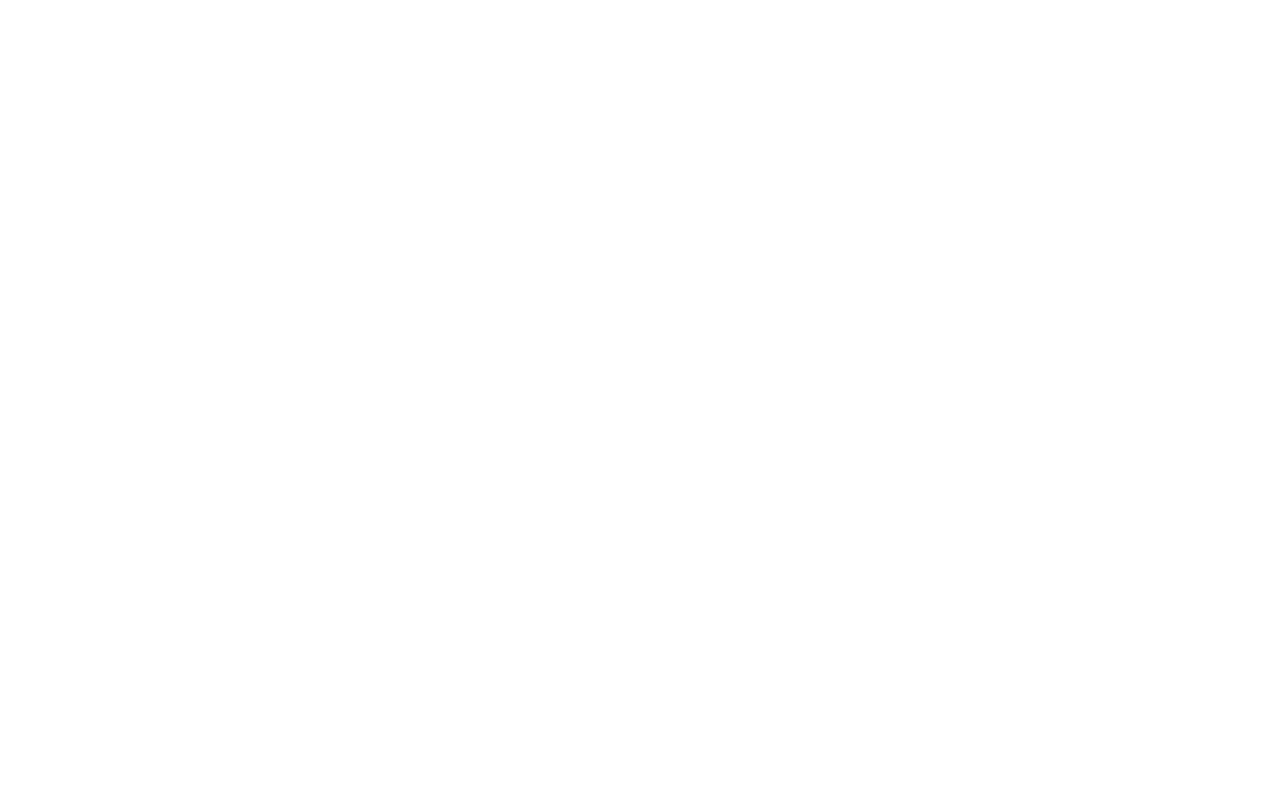
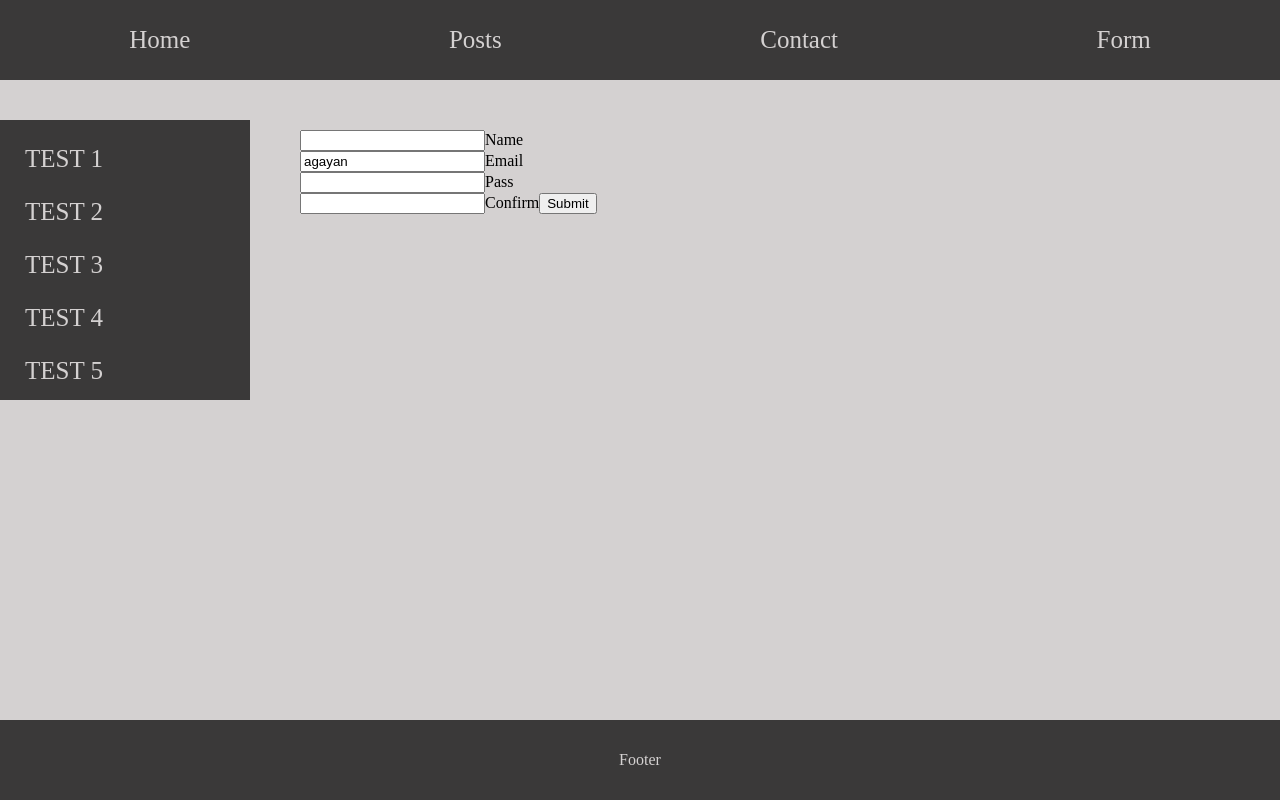
Before and after one commit to Harut27/harut-react, a React (Create React App) app: page /form in a window 1280 px wide. Built offline with nearby package versions, Linux system fonts and the light colour scheme.

Commit message:
lesson10

```diff
--- a/src/components/navbar-link/index.jsx
+++ b/src/components/navbar-link/index.jsx
@@ -2,7 +2,7 @@
 import { Link } from "react-router-dom";
 
 const NavbarLink = props => {
-  const navbarManu = ["Home", "Posts", "Contact"];
+  const navbarManu = ["Home", "Posts", "Contact", "Form"];
 
   return (
     <div className="navbar">
--- a/src/components/pages/contact/index.jsx
+++ b/src/components/pages/contact/index.jsx
@@ -1,22 +1,21 @@
 import React, { useEffect, useState, useRef } from "react";
 
-import imgContact from "../../../img/Contact-Us-PNG.png"
+import imgContact from "../../../img/Contact-Us-PNG.png";
 
+const Contact = props => {
+  useEffect(() => {
+    return () => {
+      alert("hey");
+    };
+  });
 
-
-
-
-const Contact = (props)=>{
-
-
-    return(
-        <div className="contact-page">
-            <span>Mobile Number: +374-98-91-67-78</span>
-            <span>Email Adress: Agayanharut1@gmail.com</span>
-            <img src={imgContact}/>
-        </div>
-    )
-}
-
+  return (
+    <div className="contact-page">
+      <span>Mobile Number: +374-98-91-67-78</span>
+      <span>Email Adress: Agayanharut1@gmail.com</span>
+      <img src={imgContact} />
+    </div>
+  );
+};
 
 export default Contact;
--- /dev/null
+++ b/src/components/pages/form-page/index.jsx
@@ -0,0 +1,55 @@
+import React, { useState, useEffect } from "react";
+
+const Form = () => {
+  const [formData, setFormData] = useState({
+    email: "agayan"
+  });
+
+  function handleChangeInput(value, name) {
+    setFormData({
+      ...formData,
+      [name]: value
+    });
+  }
+  console.log(formData);
+
+  return (
+    <div className="form">
+      <input
+        type="text"
+        name="name"
+        value={formData.name}
+        onChange={e => handleChangeInput(e.target.value, e.target.name)}
+      />
+      <label>Name</label>
+      <br />
+      <input
+        type="text"
+        name="email"
+        value={formData.email}
+        onChange={e => handleChangeInput(e.target.value, e.target.name)}
+      />
+      <label>Email</label>
+      <br />
+      <input
+        type="password"
+        name="pass"
+        value={formData.pass}
+        onChange={e => handleChangeInput(e.target.value, e.target.name)}
+      />
+      <label>Pass</label>
+      <br />
+      <input
+        type="password"
+        name="confirm"
+        value={formData.confirm}
+        onChange={e => handleChangeInput(e.target.value, e.target.name)}
+      />
+      <label>Confirm</label>
+      <button>Submit</button>
+      <br />
+    </div>
+  );
+};
+
+export default Form;
--- a/src/routes/index.jsx
+++ b/src/routes/index.jsx
@@ -7,6 +7,7 @@
 import Posts from "../components/pages/posts";
 import Contact from "../components/pages/contact";
 import UserPosts from "../components/pages/user-posts";
+import Form from "../components/pages/form-page";
 
 const Routes = () => {
   return (
@@ -15,6 +16,7 @@
         <GuestLayout exact path="/" component={Home} />
         <GuestLayout exact path="/home" component={Home} />
         <GuestLayout exact path="/posts" component={Posts} />
+        <GuestLayout exact path="/form" component={Form} />
         <GuestLayout exact path="/contact" component={Contact} />
         <GuestLayout exact path="/user/:id/info" component={UserPosts} />
       </Switch>
```
